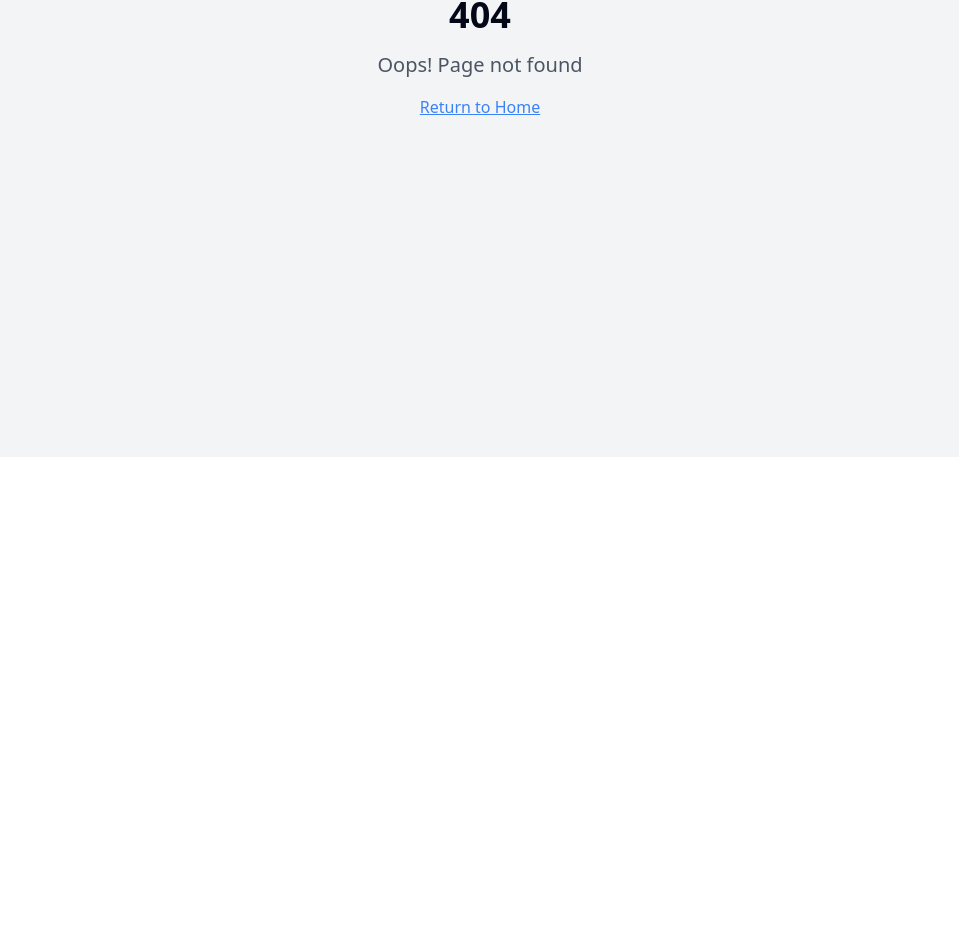
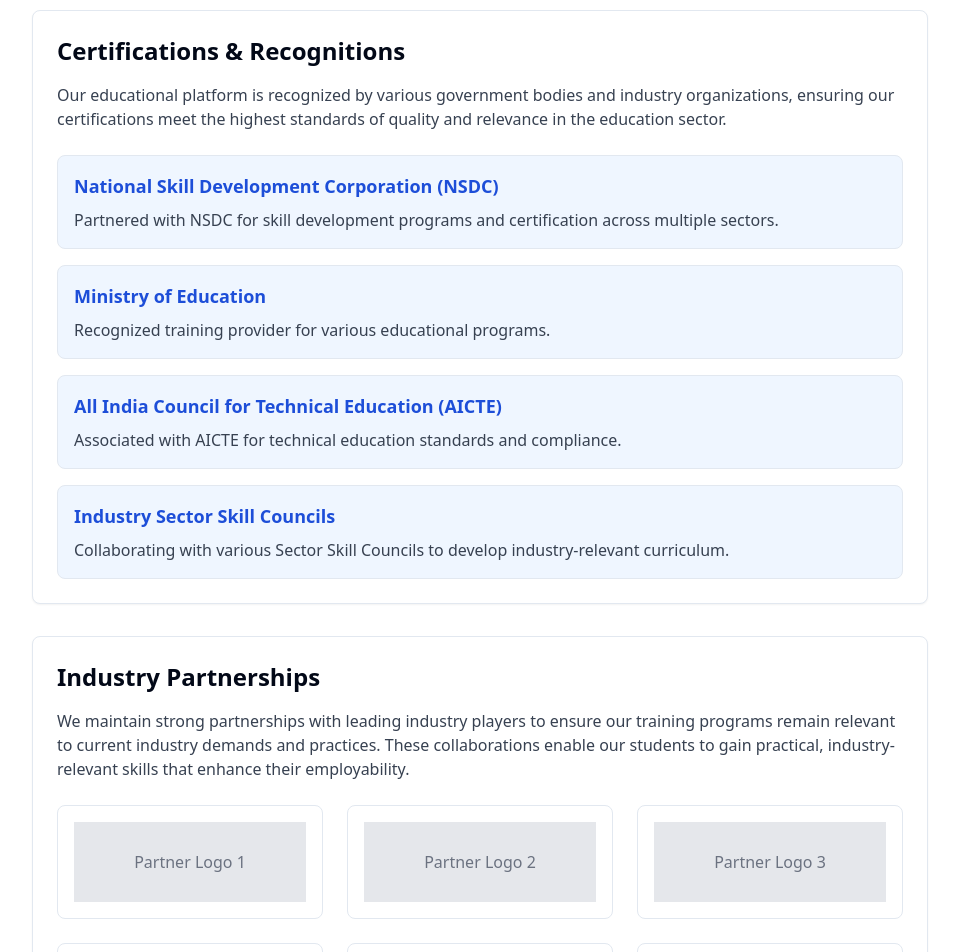
Before and after one commit to vamc1717/certify-student-portal, a React (Vite) app: page /recognition in a window 1280 px wide. Before the commit this address had no page. Shown: the part 343-1295 px from the top of the page, without its empty margins (160-1119 px from the left). Before the commit the page ends 800 px from the top, so only its background shows below. Built offline with nearby package versions, Linux system fonts and the light colour scheme.

Commit message:
Refactor: Implement website requirements
Implement the website requirements based on the provided reference.

```diff
--- a/src/App.tsx
+++ b/src/App.tsx
@@ -8,6 +8,7 @@ import { BrowserRouter, Routes, Route } from "react-router-dom";
 // Pages
 import Home from "./pages/Home";
 import About from "./pages/About";
+import Recognition from "./pages/Recognition";
 import StudentPortal from "./pages/StudentPortal";
 import TrainingProviders from "./pages/TrainingProviders";
 import VerifyCertificate from "./pages/VerifyCertificate";
@@ -24,6 +25,7 @@ const App = () => (
         <Routes>
           <Route path="/" element={<Home />} />
           <Route path="/about" element={<About />} />
+          <Route path="/recognition" element={<Recognition />} />
           <Route path="/student-portal" element={<StudentPortal />} />
           <Route path="/training-providers" element={<TrainingProviders />} />
           <Route path="/verify-certificate" element={<VerifyCertificate />} />
--- /dev/null
+++ b/src/pages/Recognition.tsx
@@ -0,0 +1,124 @@
+
+import MainLayout from "@/components/layout/MainLayout";
+import { Card, CardContent } from "@/components/ui/card";
+import { Table, TableBody, TableCell, TableHead, TableHeader, TableRow } from "@/components/ui/table";
+
+const Recognition = () => {
+  // Recognition data
+  const recognitionData = [
+    {
+      organization: "National Skill Development Corporation (NSDC)",
+      description: "Partnered with NSDC for skill development programs and certification across multiple sectors."
+    },
+    {
+      organization: "Ministry of Education",
+      description: "Recognized training provider for various educational programs."
+    },
+    {
+      organization: "All India Council for Technical Education (AICTE)",
+      description: "Associated with AICTE for technical education standards and compliance."
+    },
+    {
+      organization: "Industry Sector Skill Councils",
+      description: "Collaborating with various Sector Skill Councils to develop industry-relevant curriculum."
+    }
+  ];
+
+  // Affiliated colleges data
+  const affiliatedColleges = [
+    { name: "Advanced Institute of Technology", location: "Delhi", courses: "Technical, Management" },
+    { name: "Global Education College", location: "Mumbai", courses: "IT, Business" },
+    { name: "Progressive Training Institute", location: "Bangalore", courses: "Healthcare, Education" },
+    { name: "Modern Skills Academy", location: "Hyderabad", courses: "Technical, Media" },
+    { name: "Future Education Center", location: "Chennai", courses: "Professional Development" }
+  ];
+
+  return (
+    <MainLayout>
+      <div className="page-header">
+        <div className="container mx-auto">
+          <h1 className="text-3xl font-bold">Recognition</h1>
+          <p className="mt-2">Our Certifications and Affiliations</p>
+        </div>
+      </div>
+
+      <div className="container mx-auto px-4 py-12">
+        <div className="max-w-4xl mx-auto">
+          <Card className="mb-8">
+            <CardContent className="pt-6">
+              <h2 className="text-2xl font-bold mb-4">Certifications & Recognitions</h2>
+              <p className="text-gray-700 mb-6">
+                Our educational platform is recognized by various government bodies and
+                industry organizations, ensuring our certifications meet the highest standards
+                of quality and relevance in the education sector.
+              </p>
+
+              <div className="space-y-4">
+                {recognitionData.map((item, index) => (
+                  <div key={index} className="p-4 border rounded-lg bg-blue-50">
+                    <h3 className="text-lg font-semibold text-blue-700">{item.organization}</h3>
+                    <p className="mt-2 text-gray-700">{item.description}</p>
+                  </div>
+                ))}
+              </div>
+            </CardContent>
+          </Card>
+
+          <Card className="mb-8">
+            <CardContent className="pt-6">
+              <h2 className="text-2xl font-bold mb-4">Industry Partnerships</h2>
+              <p className="text-gray-700 mb-4">
+                We maintain strong partnerships with leading industry players to ensure our
+                training programs remain relevant to current industry demands and practices.
+                These collaborations enable our students to gain practical, industry-relevant
+                skills that enhance their employability.
+              </p>
+
+              <div className="grid grid-cols-2 sm:grid-cols-3 gap-6 mt-6">
+                {/* Industry partner logos - would be replaced with actual logos */}
+                {[1, 2, 3, 4, 5, 6].map((item) => (
+                  <div key={item} className="flex items-center justify-center p-4 border rounded-lg">
+                    <div className="bg-gray-200 w-full h-20 flex items-center justify-center text-gray-500">
+                      Partner Logo {item}
+                    </div>
+                  </div>
+                ))}
+              </div>
+            </CardContent>
+          </Card>
+
+          <Card>
+            <CardContent className="pt-6">
+              <h2 className="text-2xl font-bold mb-4">Affiliated Training Centers</h2>
+              <p className="text-gray-700 mb-6">
+                Our network of affiliated training centers spans across the country,
+                providing quality education and certification services in various domains.
+              </p>
+
+              <Table>
+                <TableHeader>
+                  <TableRow>
+                    <TableHead>Institution Name</TableHead>
+                    <TableHead>Location</TableHead>
+                    <TableHead>Course Categories</TableHead>
+                  </TableRow>
+                </TableHeader>
+                <TableBody>
+                  {affiliatedColleges.map((college, index) => (
+                    <TableRow key={index}>
+                      <TableCell className="font-medium">{college.name}</TableCell>
+                      <TableCell>{college.location}</TableCell>
+                      <TableCell>{college.courses}</TableCell>
+                    </TableRow>
+                  ))}
+                </TableBody>
+              </Table>
+            </CardContent>
+          </Card>
+        </div>
+      </div>
+    </MainLayout>
+  );
+};
+
+export default Recognition;
```
